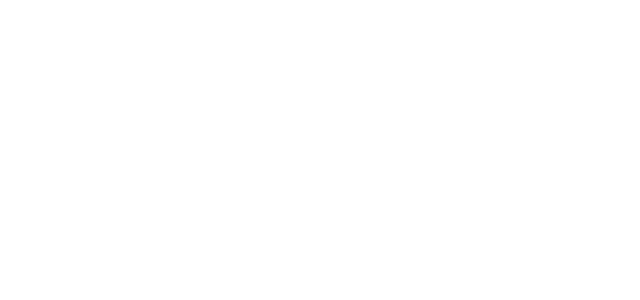
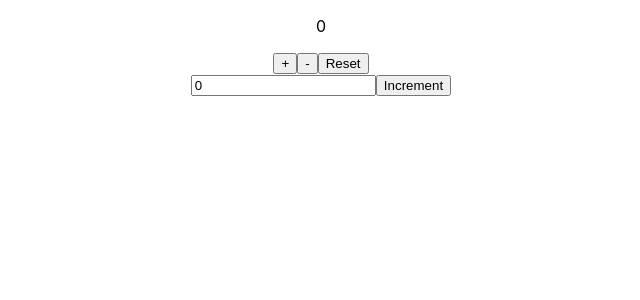
Before and after one commit to alimirhashimli1/redux-config, a React (Create React App) app: page / in a window 1280 px wide. Shown: the top 300 px of the page, without its empty margins (319-959 px from the left). Built offline with nearby package versions, Linux system fonts and the light colour scheme.

Commit message:
added the component

```diff
--- a/src/app/store.js
+++ b/src/app/store.js
@@ -0,0 +1,9 @@
+import { configureStore } from "@reduxjs/toolkit";
+import counterReducer from "../features/counter/counterSlice"
+
+
+export const store = configureStore({
+    reducer: {
+        counter: counterReducer
+    }
+})
--- a/src/features/counter/Counter.js
+++ b/src/features/counter/Counter.js
@@ -1,8 +1,30 @@
-import React from 'react'
+import React, { useState } from 'react';
+import { useSelector, useDispatch } from 'react-redux/';
+import { increment, decrement, reset, incrementByAmount } from './counterSlice';
 
 const Counter = () => {
+    const dispatch = useDispatch()
+    const count = useSelector(state => state.counter.count)
+    const [incrementAmount, setIncrementAmount] = useState(0)
+
+    const addValue = Number(incrementAmount) || 0
+    const resetAll = () => {
+        setIncrementAmount(0);
+        dispatch(reset())
+    }
   return (
-    <div>Counter</div>
+    <section>
+        <div>
+            <p>{count}</p>
+            <button onClick={() => dispatch(increment())}>+</button>
+            <button onClick={() => dispatch(decrement())}>-</button>
+            <button onClick={resetAll}>Reset</button>
+        </div>
+        <div>
+            <input type="number" value={incrementAmount} onChange={(e) => setIncrementAmount(e.target.value)}/>
+            <button onClick={() => dispatch(incrementByAmount(addValue))}>Increment</button>
+        </div>
+    </section>
   )
 }
 
--- a/src/features/counter/counterSlice.js
+++ b/src/features/counter/counterSlice.js
@@ -0,0 +1,30 @@
+import { createSlice } from "@reduxjs/toolkit";
+
+
+const initialState = {
+    count: 0
+}
+
+export const counterSlice = createSlice({
+    name: "counter",
+    initialState: initialState,
+    reducers: {
+        increment: (state) => {
+            state.count += 1
+        },
+        decrement: (state) => {
+            state.count  -= 1
+        },
+        reset: (state) => {
+            state.count = 0
+        },
+        incrementByAmount: (state, action) => {
+            state.count += action.payload
+        }
+    }
+})
+
+
+export const {increment, decrement, reset, incrementByAmount} = counterSlice.actions;
+
+export default counterSlice.reducer
--- a/src/index.js
+++ b/src/index.js
@@ -2,11 +2,16 @@
 import ReactDOM from 'react-dom/client';
 import './index.css';
 import App from './App';
+import { store } from './app/store';
+import { Provider } from 'react-redux';
 
 
 const root = ReactDOM.createRoot(document.getElementById('root'));
 root.render(
   <React.StrictMode>
+    <Provider  store={store}>
+      <App/>
+    </Provider>
 
   </React.StrictMode>
 );
```
